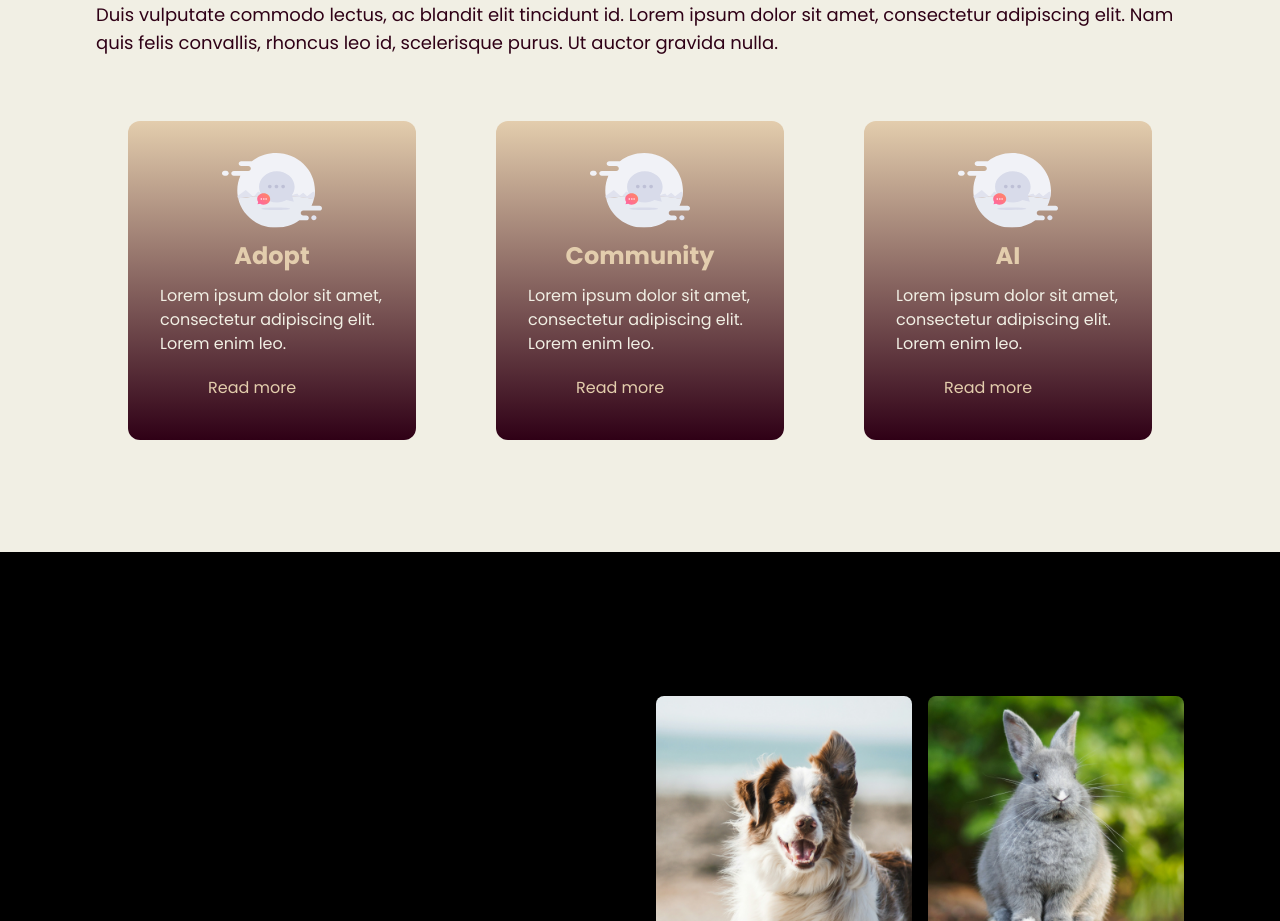
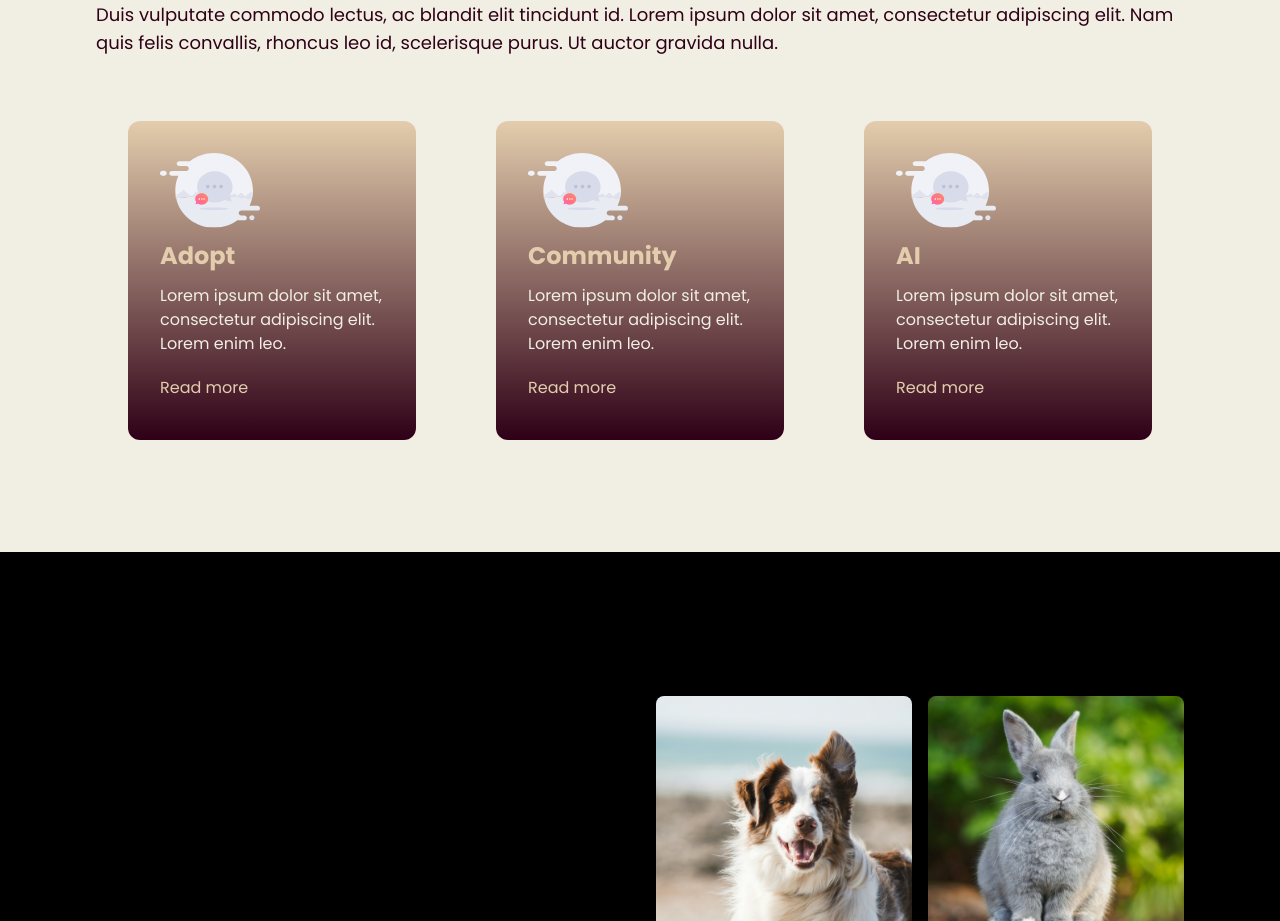
Before and after one commit to birongliu/CISC-4900, a Next.js app in the folder frontend/: page / in a window 1280 px wide. Shown: the part 988-1909 px from the top of the page. Built offline with nearby package versions, Linux system fonts and the light colour scheme; no server answers.

Commit message:
Refactor landing page components: Remove unnecessary CSS class in About section

```diff
--- a/frontend/src/app/ui/landing/About.tsx
+++ b/frontend/src/app/ui/landing/About.tsx
@@ -44,7 +44,7 @@ export default function About() {
         {cards.map((card, index) => (
           <div
             key={index}
-            className="flex rounded-xl flex-col p-8 bg-gradient-to-b from-lightBeige to-darkMaroon gap-3 justify-center items-center w-72"
+            className="flex rounded-xl flex-col p-8 bg-gradient-to-b from-lightBeige to-darkMaroon gap-3 justify-center  w-72"
           >
             <Image alt={card.title} src={card.image} width={100} height={100} />
             <h1 className="font-bold font-poppins text-2xl text-lightBeige">
```
